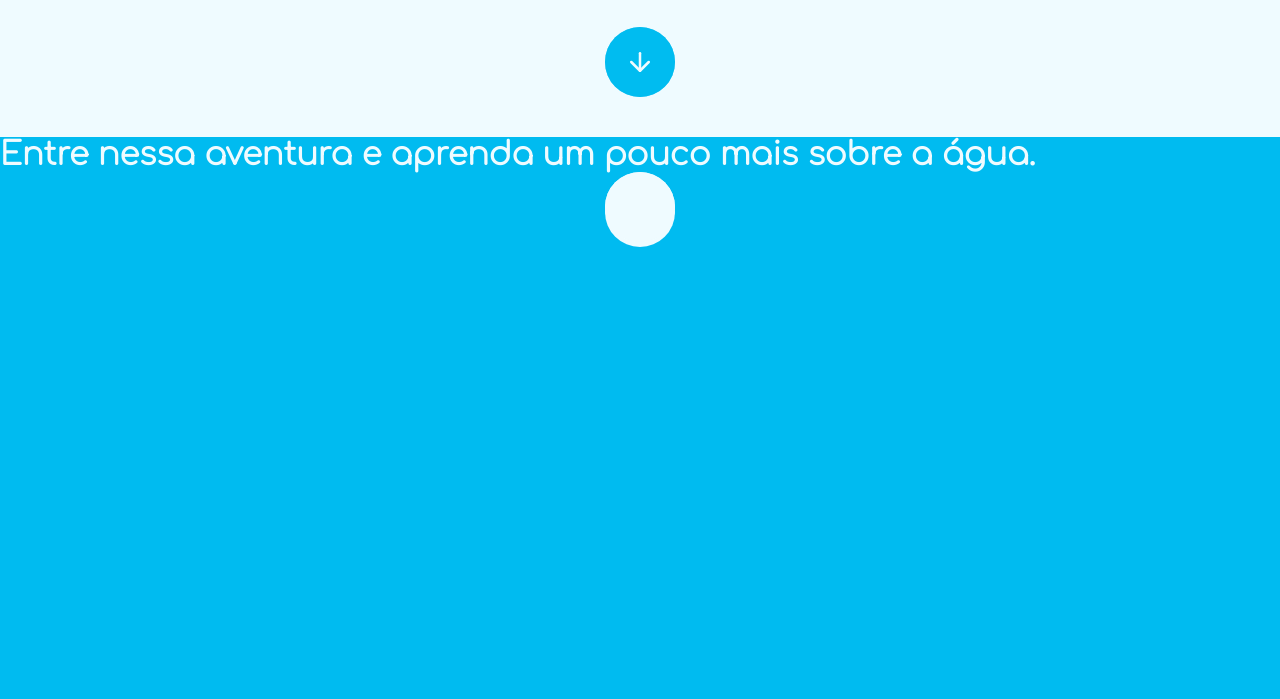
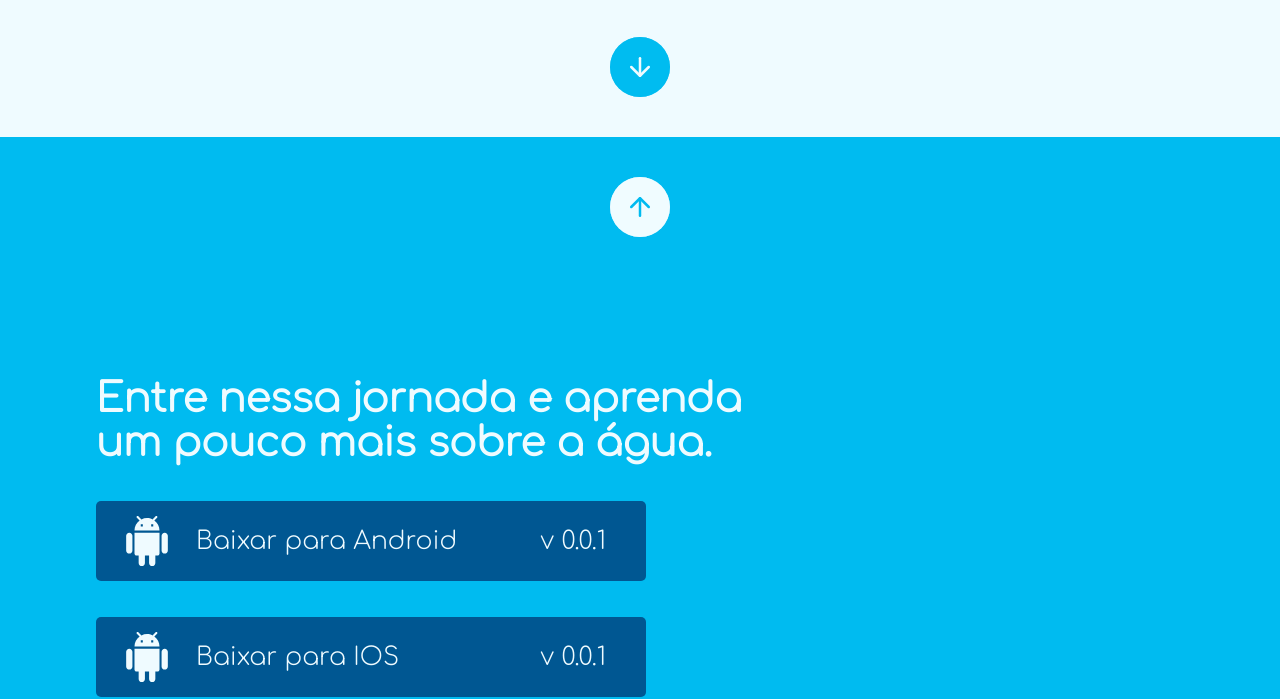
Before and after one commit to SamuelFacchetti/SamuelFacchetti.github.io, a plain HTML site: page apps/Acquazims/index.html in a window 1280 px wide. Shown: the part 663-1362 px from the top of the page. Drawn offline with nearby package versions, Linux system fonts and the light colour scheme.

Commit message:
searching icons

```diff
--- a/apps/Acquazims/index.html
+++ b/apps/Acquazims/index.html
@@ -38,9 +38,23 @@
 			</a>
 
 			<div class="download-link">
-				<h1>Entre nessa aventura e aprenda um pouco mais sobre a água.</h1>
-				<a href=""></a>
-				<a href=""></a>
+				<h1>Entre nessa jornada e aprenda um pouco mais sobre a água.</h1>
+
+				<a href="" download="">
+					<div class="download-btn">
+						<svg viewBox="0 0 24 24" height="24px" width="24px"><path d="M6 18c0 .55.45 1 1 1h1v3.5c0 .83.67 1.5 1.5 1.5s1.5-.67 1.5-1.5V19h2v3.5c0 .83.67 1.5 1.5 1.5s1.5-.67 1.5-1.5V19h1c.55 0 1-.45 1-1V8H6v10zM3.5 8C2.67 8 2 8.67 2 9.5v7c0 .83.67 1.5 1.5 1.5S5 17.33 5 16.5v-7C5 8.67 4.33 8 3.5 8zm17 0c-.83 0-1.5.67-1.5 1.5v7c0 .83.67 1.5 1.5 1.5s1.5-.67 1.5-1.5v-7c0-.83-.67-1.5-1.5-1.5zm-4.97-5.84l1.3-1.3c.2-.2.2-.51 0-.71s-.51-.2-.71 0l-1.48 1.48C13.85 1.23 12.95 1 12 1c-.96 0-1.86.23-2.66.63L7.85.15c-.2-.2-.51-.2-.71 0-.2.2-.2.51 0 .71l1.31 1.31C6.97 3.26 6 5.01 6 7h12c0-1.99-.97-3.75-2.47-4.84zM10 5H9V4h1v1zm5 0h-1V4h1v1z"></path></svg>
+						<p>Baixar para Android</p>
+						<p class="version">v 0.0.1</p>
+					</div>
+				</a>
+
+				<a href="" download="">
+					<div class="download-btn">
+						<svg viewBox="0 0 24 24" height="24px" width="24px"><path d="M6 18c0 .55.45 1 1 1h1v3.5c0 .83.67 1.5 1.5 1.5s1.5-.67 1.5-1.5V19h2v3.5c0 .83.67 1.5 1.5 1.5s1.5-.67 1.5-1.5V19h1c.55 0 1-.45 1-1V8H6v10zM3.5 8C2.67 8 2 8.67 2 9.5v7c0 .83.67 1.5 1.5 1.5S5 17.33 5 16.5v-7C5 8.67 4.33 8 3.5 8zm17 0c-.83 0-1.5.67-1.5 1.5v7c0 .83.67 1.5 1.5 1.5s1.5-.67 1.5-1.5v-7c0-.83-.67-1.5-1.5-1.5zm-4.97-5.84l1.3-1.3c.2-.2.2-.51 0-.71s-.51-.2-.71 0l-1.48 1.48C13.85 1.23 12.95 1 12 1c-.96 0-1.86.23-2.66.63L7.85.15c-.2-.2-.51-.2-.71 0-.2.2-.2.51 0 .71l1.31 1.31C6.97 3.26 6 5.01 6 7h12c0-1.99-.97-3.75-2.47-4.84zM10 5H9V4h1v1zm5 0h-1V4h1v1z"></path></svg>
+						<p>Baixar para IOS</p>
+						<p class="version">v 0.0.1</p>
+					</div>
+				</a>
 			</div>
 		</div>
 
--- a/apps/Acquazims/style/style.css
+++ b/apps/Acquazims/style/style.css
@@ -1,29 +1,4 @@
 @import url('https://fonts.googleapis.com/css2?family=Comfortaa:wght@300&display=swap');
-
-
-
-/*
-#welcome{
-	background-color: #EFFBFF;
-	color: #005792;
-}
-#download{
-	background-color: #00BBF0;
-}
-#about{
-	background-color: #005792;
-}
-#group{
-	background-color: #005792;
-}
-#contact{
-	background-color: #00204A;
-}
-*/
-
-
-
-
 
 /* ---------- TEMPLATE ---------- */
 *{
@@ -37,30 +12,53 @@ body{
 	scroll-behavior: smooth;
 }
 
-a{
+a{text-decoration: none;}
+
+a.high,
+a.down{
 	position: absolute;
 	left: 50%;
 	transform: translateX(-50%);
-	width: 70px;
-	height: 70px;
+	width: 60px;
+	height: 60px;
 	border-radius: 100%;
 	display: flex;
 	justify-content: center;
 	align-items: center;
 }
 
-a svg{
+a.down span.b,
+a.down span.c,
+a.high span.c,
+a.high span.b{
+	position: absolute;
+	z-index: -1;
+	top: 50%;
+	left: 50%;
+	transform: translate(-50%, -50%);
+	width: 100%;
+	height: 100%;
+	border-radius: 100%;
+}
+
+a.high:hover span.b,
+a.down:hover span.b{
+	animation: expandB 1.5s infinite;
+}
+
+a.high:hover span.c,
+a.down:hover span.c{
+	animation: expandC 1.5s infinite;
+}
+
+a.high svg,
+a.down svg{
 	width: 30px;
 	height: 30px;
 }
 
-a.high{
-	top: 40px;
-}
-
-a.down{
-	bottom: 40px;
-}
+a.high{top: 40px;}
+a.down{bottom: 40px;}
 
 .next-link{
 	position: absolute;
@@ -82,8 +80,6 @@ div.sec{
 
 
 
-
-
 /* ---------- SECTION ---------- */
 /* --- WELCOME --- */
 	#welcome{
@@ -91,24 +87,9 @@ div.sec{
 		color: #005792;
 	}
 
-	#welcome a{
-		background-color: #00BBF0;
-	}
+	#welcome a{background-color: #00BBF0;}
 
-	#welcome a svg{
-		stroke: #EFFBFF;
-	}
-
-	#welcome a span{
-		position: absolute;
-		z-index: -1;
-		top: 50%;
-		left: 50%;
-		transform: translate(-50%, -50%);
-		width: 100%;
-		height: 100%;
-		border-radius: 100%;
-	}
+	#welcome a svg{stroke: #EFFBFF;}
 
 	#welcome a span.b{
 		border-width: 2px;
@@ -118,14 +99,6 @@ div.sec{
 	#welcome a span.c{
 		border-width: 1px;
 		background-color: #00BBF050;
-	}
-
-	#welcome a:hover span.b{
-		animation: expandB 1.5s infinite;
-	}
-
-	#welcome a:hover span.c{
-		animation: expandC 1.5s infinite;
 	}
 
 	#welcome .getstarted{
@@ -141,9 +114,7 @@ div.sec{
 		margin-bottom: 20px;
 	}
 
-	#welcome .getstarted p{
-		font-size: 30px;
-	}
+	#welcome .getstarted p{font-size: 28px;}
 
 /* --- DOWNLOAD --- */
 	#download{
@@ -151,13 +122,68 @@ div.sec{
 		color: #EFFBFF;
 	}
 
-	#download a{
-		background-color: #EFFBFF;
+	#download a.high,
+	#download a.down{background-color: #EFFBFF;}
+
+	#download a svg{stroke: #00BBF0;}
+
+	#download a span.b{
+		border-width: 2px;
+		background-color: #EFFBFF50;
 	}
 
-	#download a svg{
-		stroke: #00BBF0;
+	#download a span.c{
+		border-width: 1px;
+		background-color: #EFFBFF75;
 	}
+
+	#download .download-link{
+		height: 320px;
+		width: 680px;
+		position: absolute;
+		top: 50%;
+		left: 50%;
+		transform: translate(-80%, -50%);
+		display: flex;
+		flex-direction: column;
+		align-items: flex-start;
+		justify-content: space-between;
+	}
+
+	#download .download-link h1{font-size: 40px;}
+
+	#download .download-link a .download-btn{
+		width: 550px;
+		height: 80px;
+		border-radius: 5px;
+		font-size: 25px;
+		background-color: #005792;
+		color: #EFFBFF;
+		position: relative;
+	}
+
+	#download .download-link a .download-btn svg{
+		position: absolute;
+		left: 26px;
+		top: 50%;
+		transform: translateY(-50%);
+		height: 50px;
+		width: 50px;
+		stroke: none;
+		fill: #EFFBFF;
+	}
+
+	#download .download-link a .download-btn p{
+		position: absolute;
+		top: 50%;
+		transform: translateY(-50%);
+	}
+
+	#download .download-link a .download-btn p.version{right: 40px;}
+
+	#download .download-link a .download-btn p:not(.version){left: 100px;}
+
+
 
 /* --- ABOUT --- */
 	#about{
@@ -178,6 +204,9 @@ div.sec{
 	}
 
 
+
+/* ---------- ANIMATIONS ---------- */
+/* --- NAV-LINK HOVER --- */
 	@keyframes expandB{
 		0%{
 			width: 100%;
@@ -190,7 +219,6 @@ div.sec{
 			opacity: 0;
 		}
 	}
-
 	@keyframes expandC{
 		0%{
 			width: 100%;
@@ -203,3 +231,5 @@ div.sec{
 			opacity: 0;
 		}
 	}
+
+/* ---  --- */
```
Also changed, not shown: index.html (added, +12 -0 lines), README.md (added), apps/Acquazims/style/animations/_animations.scss (deleted), apps/Acquazims/style/sections/_about.scss (deleted), apps/Acquazims/style/sections/_contact.scss (deleted), apps/Acquazims/style/sections/_download.scss (deleted), apps/Acquazims/style/sections/_group.scss (deleted), style.css (added). Lines whose indentation alone changed are shown as unchanged.
